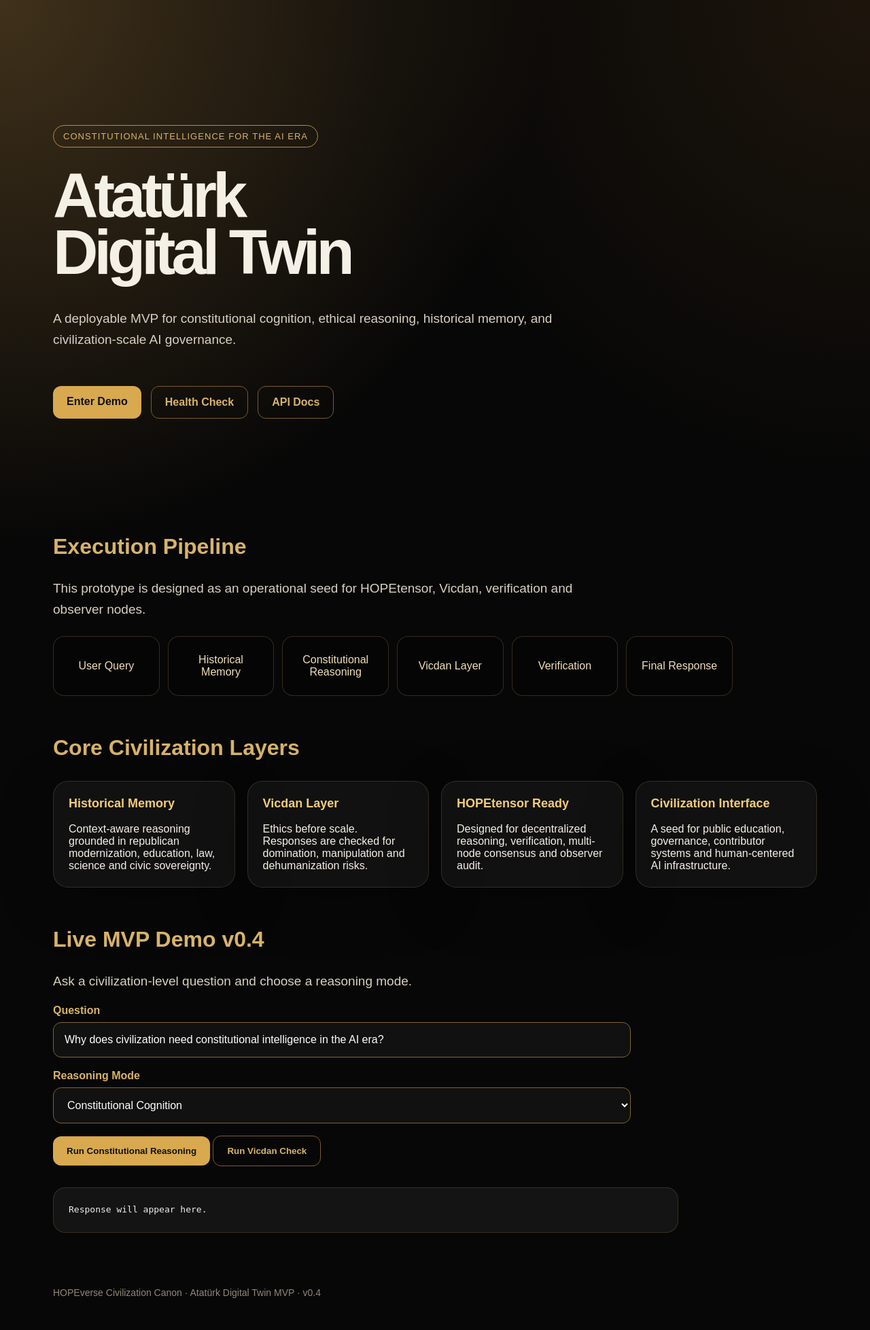
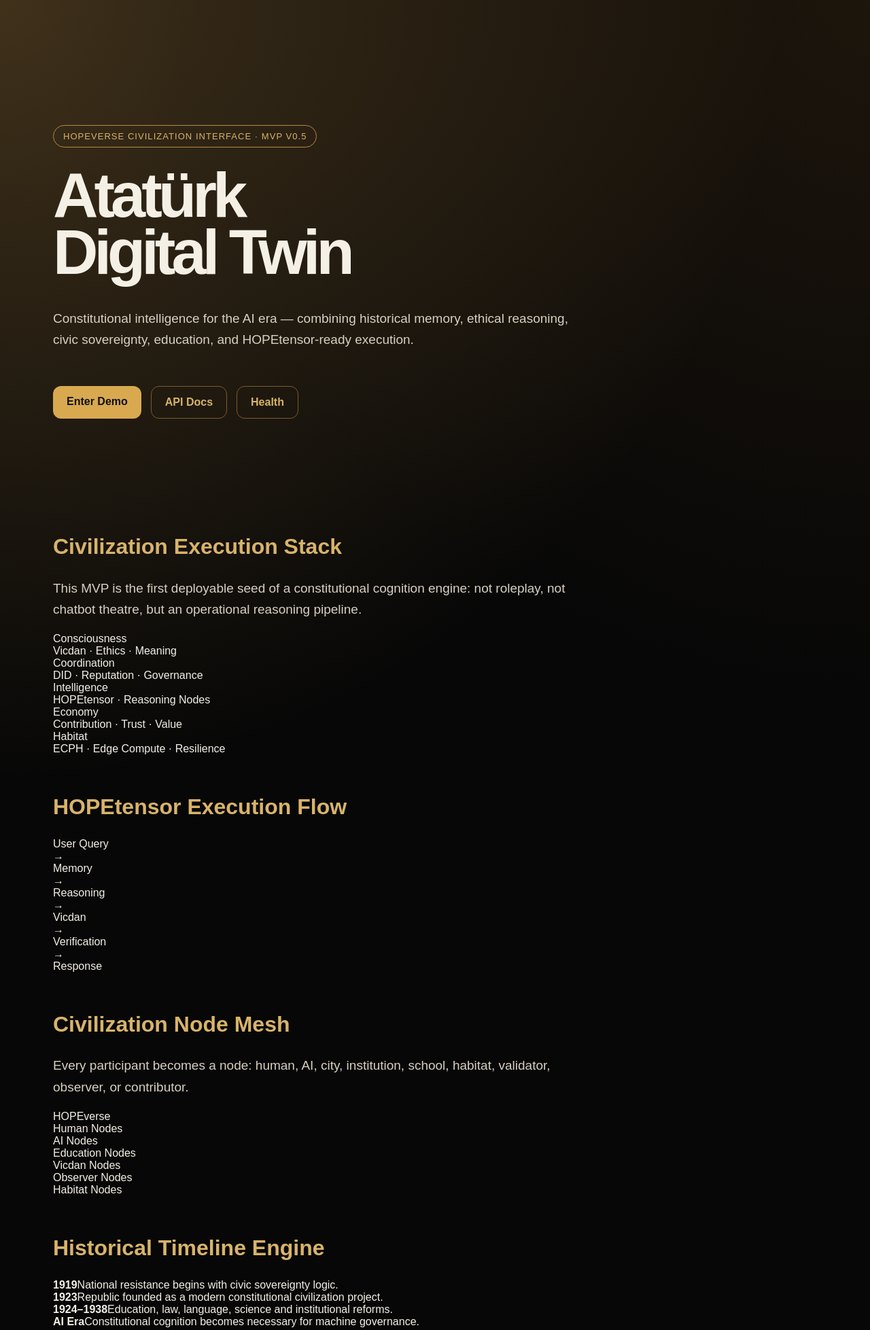
Before and after one commit to iekurt/ataturk-digital-twin, a FastAPI app: page / in a window 1280 px wide. Shown: the top 1957 px of the page at 68% size. Before the commit the page ends 1910 px from the top, so only its background shows below. Run offline with FastAPI, Linux system fonts and the light colour scheme.

Commit message:
Add civilization interface visuals v0.5

```diff
--- a/templates/index.html
+++ b/templates/index.html
@@ -8,45 +8,84 @@
 </head>
 <body>
   <main class="wrap">
+
     <section class="hero">
-      <div class="badge">Constitutional Intelligence for the AI Era</div>
+      <div class="badge">HOPEverse Civilization Interface · MVP v0.5</div>
       <h1>Atatürk<br/>Digital Twin</h1>
-      <p>
-        A deployable MVP for constitutional cognition, ethical reasoning,
-        historical memory, and civilization-scale AI governance.
+      <p class="lead">
+        Constitutional intelligence for the AI era — combining historical memory,
+        ethical reasoning, civic sovereignty, education, and HOPEtensor-ready execution.
       </p>
       <div class="buttons">
         <a href="#demo">Enter Demo</a>
-        <a class="secondary" href="/health">Health Check</a>
         <a class="secondary" href="/docs">API Docs</a>
+        <a class="secondary" href="/health">Health</a>
       </div>
     </section>
 
     <section>
-      <h2>Execution Pipeline</h2>
-      <p>This prototype is designed as an operational seed for HOPEtensor, Vicdan, verification and observer nodes.</p>
-      <div class="pipeline">
-        <div class="step">User Query</div>
-        <div class="step">Historical Memory</div>
-        <div class="step">Constitutional Reasoning</div>
-        <div class="step">Vicdan Layer</div>
-        <div class="step">Verification</div>
-        <div class="step">Final Response</div>
+      <h2>Civilization Execution Stack</h2>
+      <p>
+        This MVP is the first deployable seed of a constitutional cognition engine:
+        not roleplay, not chatbot theatre, but an operational reasoning pipeline.
+      </p>
+
+      <div class="stack">
+        <div class="stack-card">Consciousness<br/><span>Vicdan · Ethics · Meaning</span></div>
+        <div class="stack-card">Coordination<br/><span>DID · Reputation · Governance</span></div>
+        <div class="stack-card">Intelligence<br/><span>HOPEtensor · Reasoning Nodes</span></div>
+        <div class="stack-card">Economy<br/><span>Contribution · Trust · Value</span></div>
+        <div class="stack-card">Habitat<br/><span>ECPH · Edge Compute · Resilience</span></div>
       </div>
     </section>
 
     <section>
-      <h2>Core Civilization Layers</h2>
-      <div class="grid">
-        <div class="card"><strong>Historical Memory</strong><br/><br/>Context-aware reasoning grounded in republican modernization, education, law, science and civic sovereignty.</div>
-        <div class="card"><strong>Vicdan Layer</strong><br/><br/>Ethics before scale. Responses are checked for domination, manipulation and dehumanization risks.</div>
-        <div class="card"><strong>HOPEtensor Ready</strong><br/><br/>Designed for decentralized reasoning, verification, multi-node consensus and observer audit.</div>
-        <div class="card"><strong>Civilization Interface</strong><br/><br/>A seed for public education, governance, contributor systems and human-centered AI infrastructure.</div>
+      <h2>HOPEtensor Execution Flow</h2>
+      <div class="flow">
+        <div>User Query</div>
+        <span>→</span>
+        <div>Memory</div>
+        <span>→</span>
+        <div>Reasoning</div>
+        <span>→</span>
+        <div>Vicdan</div>
+        <span>→</span>
+        <div>Verification</div>
+        <span>→</span>
+        <div>Response</div>
+      </div>
+    </section>
+
+    <section>
+      <h2>Civilization Node Mesh</h2>
+      <p>
+        Every participant becomes a node: human, AI, city, institution, school,
+        habitat, validator, observer, or contributor.
+      </p>
+
+      <div class="mesh">
+        <div class="node center">HOPEverse</div>
+        <div class="node n1">Human Nodes</div>
+        <div class="node n2">AI Nodes</div>
+        <div class="node n3">Education Nodes</div>
+        <div class="node n4">Vicdan Nodes</div>
+        <div class="node n5">Observer Nodes</div>
+        <div class="node n6">Habitat Nodes</div>
+      </div>
+    </section>
+
+    <section>
+      <h2>Historical Timeline Engine</h2>
+      <div class="timeline">
+        <div><strong>1919</strong><span>National resistance begins with civic sovereignty logic.</span></div>
+        <div><strong>1923</strong><span>Republic founded as a modern constitutional civilization project.</span></div>
+        <div><strong>1924–1938</strong><span>Education, law, language, science and institutional reforms.</span></div>
+        <div><strong>AI Era</strong><span>Constitutional cognition becomes necessary for machine governance.</span></div>
       </div>
     </section>
 
     <section id="demo">
-      <h2>Live MVP Demo v0.4</h2>
+      <h2>Live Constitutional Cognition Demo</h2>
       <p>Ask a civilization-level question and choose a reasoning mode.</p>
 
       <label>Question</label>
@@ -67,8 +106,27 @@
       <pre id="out">Response will appear here.</pre>
     </section>
 
+    <section class="manifesto">
+      <h2>Manifesto Seed</h2>
+      <p>
+        “Yurtta sulh, cihanda sulh” becomes a technological design principle:
+        peace requires truthful systems, educated citizens, sovereign institutions,
+        ethical intelligence, and resilient civilization infrastructure.
+      </p>
+    </section>
+
+    <section>
+      <h2>Contributor Portal</h2>
+      <div class="grid">
+        <div class="card"><strong>Developers</strong><br/><br/>Build routing, verification, UI, APIs and HOPEtensor integration.</div>
+        <div class="card"><strong>Historians</strong><br/><br/>Curate verified historical memory and constitutional context.</div>
+        <div class="card"><strong>Educators</strong><br/><br/>Transform the engine into public learning and civic intelligence tools.</div>
+        <div class="card"><strong>Ethics Reviewers</strong><br/><br/>Strengthen Vicdan logic and civilizational safeguards.</div>
+      </div>
+    </section>
+
     <footer>
-      HOPEverse Civilization Canon · Atatürk Digital Twin MVP · v0.4
+      HOPEverse Civilization Canon · Atatürk Digital Twin MVP · v0.5
     </footer>
   </main>
 
```
